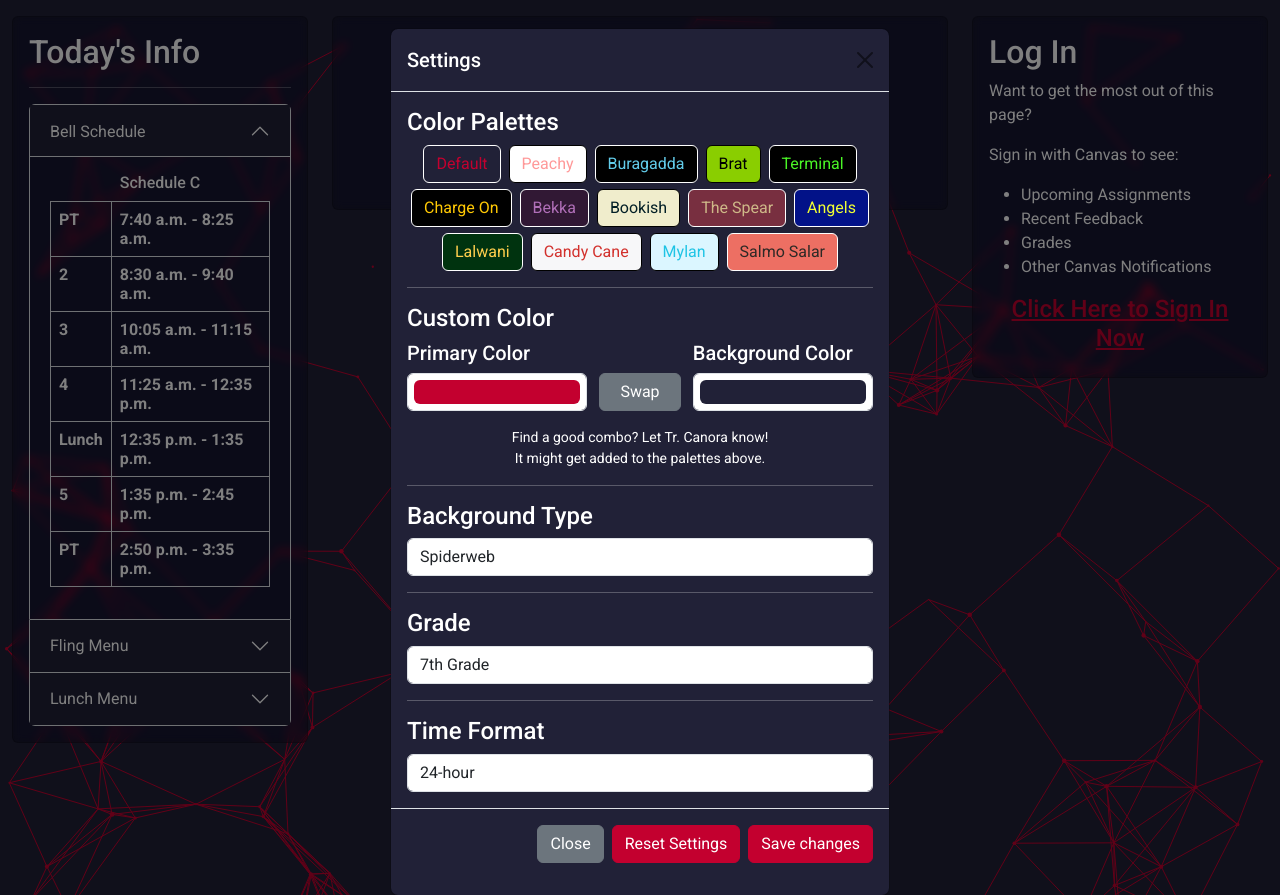
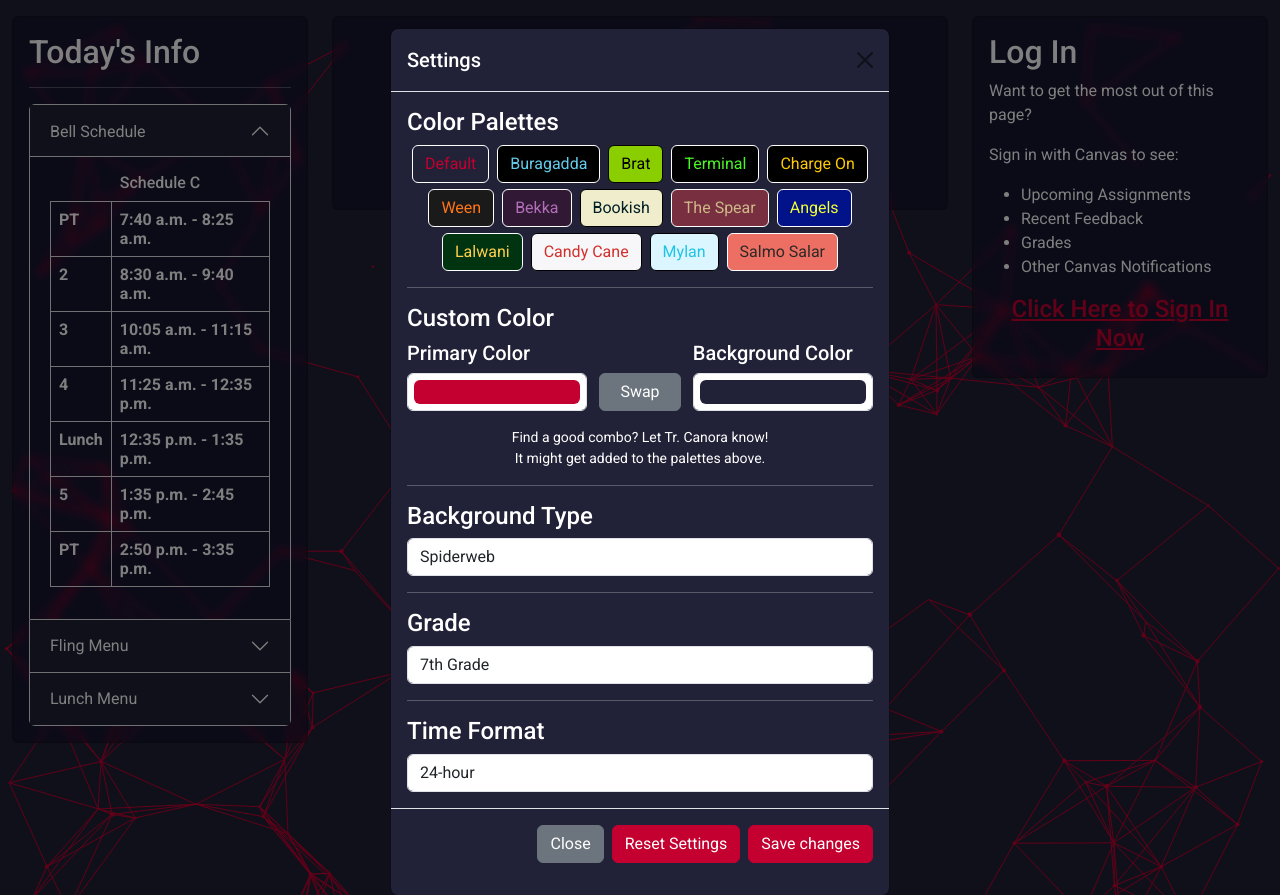
Before and after one commit to dc74089/schooldash, a Django app: page / in a window 1280 px wide, after a click that opens the changed part. Shown: the top 895 px of the page. Run offline with Django 4.2, Linux system fonts and the light colour scheme; data comes from the database, SQL or seed files in the repository; data that the repository does not hold is empty; some libraries are stand-ins or nearby versions.

Commit message:
Update theme palette: comment out "Peachy" and reintroduce "Ween"

```diff
--- a/app/templates/app/index.html
+++ b/app/templates/app/index.html
@@ -574,8 +574,8 @@
             <div style="display: flex; flex-direction: row; justify-content: center; flex-wrap: wrap; row-gap: 6px">
               <a href="#" class="btn mx-1" style="background-color: #212137; color: #c3002f; border-color: white"
                  onclick="palette('#c3002f', '#212137')">Default</a>
-              <a href="#" class="btn mx-1" style="background-color: #ffffff; color: #FF9999; border-color: black"
-                 onclick="palette('#FF9999', '#ffffff')">Peachy</a>
+{#              <a href="#" class="btn mx-1" style="background-color: #ffffff; color: #FF9999; border-color: black"#}
+{#                 onclick="palette('#FF9999', '#ffffff')">Peachy</a>#}
               <a href="#" class="btn mx-1" style="background-color: #000000; color: #62CCEA; border-color: white"
                  onclick="palette('#62CCEA', '#000000')">Buragadda</a>
               <a href="#" class="btn mx-1" style="background-color: #8ACE00; color: black; border-color: black"
@@ -584,8 +584,8 @@
                  onclick="palette('#4af626', '#000000')">Terminal</a>
               <a href="#" class="btn mx-1" style="background-color: #000000; color: #FFC904; border-color: white"
                  onclick="palette('#FFC904', '#000000')">Charge On</a>
-              {#              <a href="#" class="btn mx-1" style="background-color: #1a1a1a; color: #ff7518; border-color: white"#}
-              {#                 onclick="palette('#ff7518', '#1a1a1a')">Hallow</a>#}
+              <a href="#" class="btn mx-1" style="background-color: #1a1a1a; color: #ff7518; border-color: white"
+                 onclick="palette('#ff7518', '#1a1a1a')">Ween</a>
               <a href="#" class="btn mx-1" style="background-color: #311834; color: #b06fb8; border-color: white"
                  onclick="palette('#b06fb8', '#311834')">Bekka</a>
               <a href="#" class="btn mx-1" style="background-color: #F0EDCC; color: #021f26; border-color: black"
```
